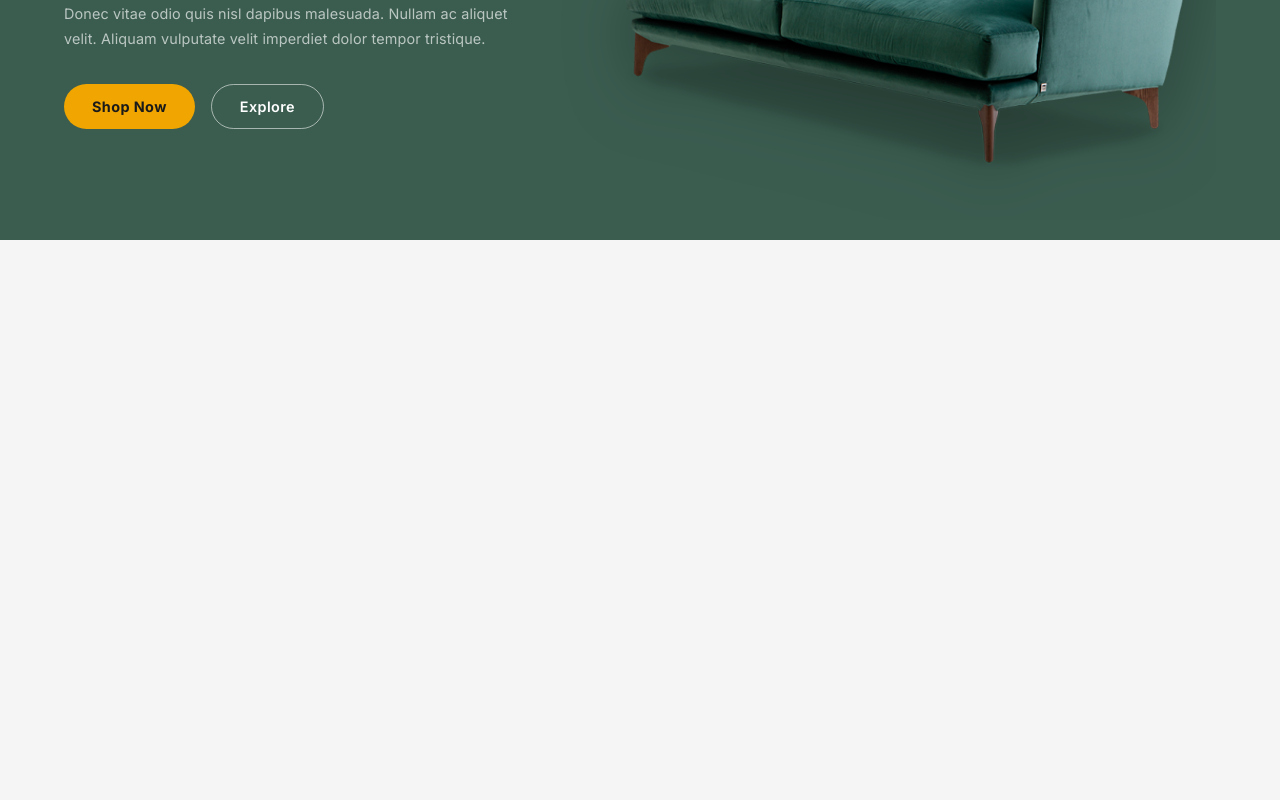
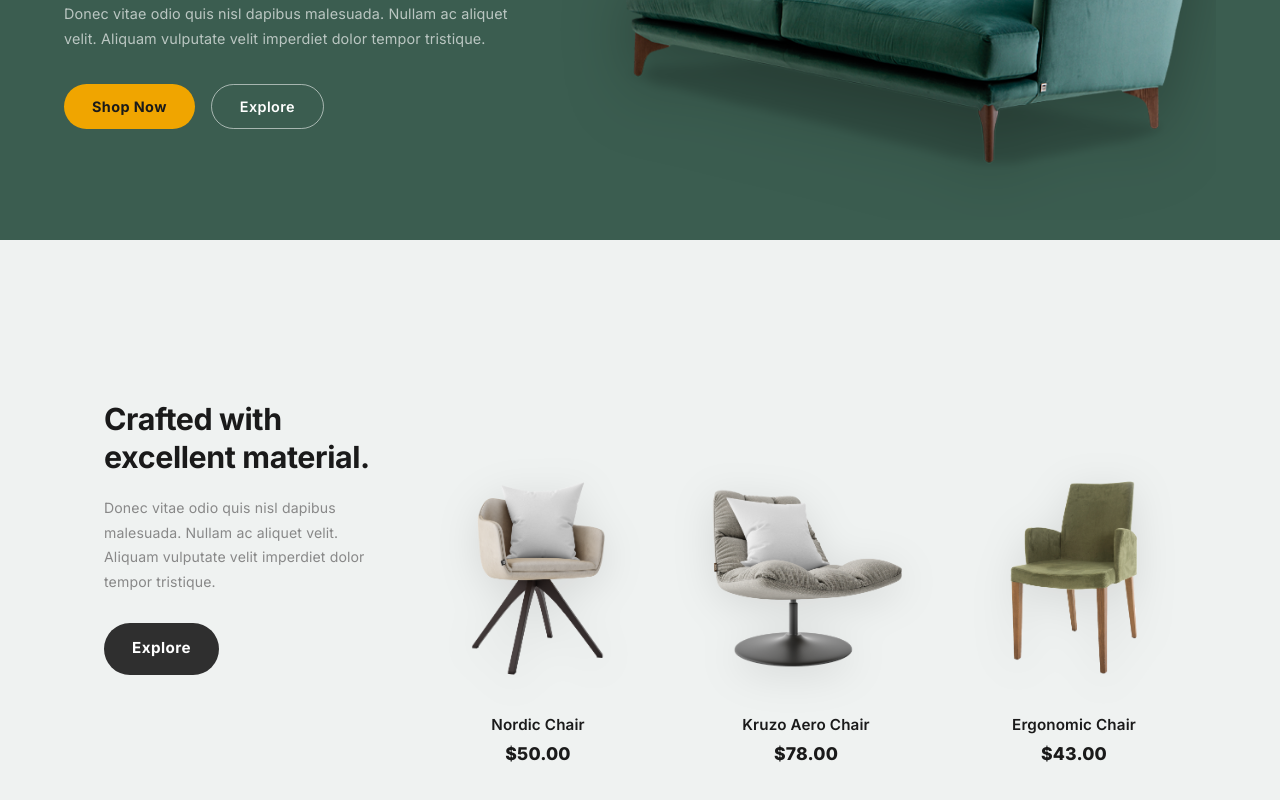
Before and after one commit to MoSalem149/furni, a React (Vite) app: page / in a window 1280 px wide. Shown: the part 304-1104 px from the top of the page. Before the commit the page ends 800 px from the top, so only its background shows below. Built offline with nearby package versions, Linux system fonts and the light colour scheme.

Commit message:
Add FeaturedProducts component and integrate it into Home page

```diff
--- /dev/null
+++ b/src/components/FeaturedProducts.jsx
@@ -0,0 +1,224 @@
+import { Box, Container, Typography, Button, Grid } from "@mui/material";
+import AddIcon from "@mui/icons-material/Add";
+import product1 from "../assets/images/product-1.png";
+import product2 from "../assets/images/product-2.png";
+import product3 from "../assets/images/product-3.png";
+
+const products = [
+  { id: 1, name: "Nordic Chair", price: "$50.00", image: product1 },
+  { id: 2, name: "Kruzo Aero Chair", price: "$78.00", image: product2 },
+  { id: 3, name: "Ergonomic Chair", price: "$43.00", image: product3 },
+];
+
+function ProductCard({ product }) {
+  return (
+    <Box
+      sx={{
+        textAlign: "center",
+        position: "relative",
+        cursor: "pointer",
+        "&:hover .card-bg": { opacity: 1 },
+        "&:hover .add-btn": { opacity: 1, transform: "translateY(0)" },
+        "&:hover .product-img": { transform: "translateY(-12px)" },
+      }}
+    >
+      {/* Card background */}
+      <Box
+        className="card-bg"
+        sx={{
+          position: "absolute",
+          bottom: 60,
+          left: 0,
+          right: 0,
+          height: "65%",
+          backgroundColor: "#d8eae6",
+          borderRadius: 3,
+          opacity: 0,
+          transition: "opacity 0.3s ease",
+          zIndex: 0,
+        }}
+      />
+
+      {/* Product Image */}
+      <Box
+        sx={{
+          position: "relative",
+          zIndex: 1,
+          display: "flex",
+          justifyContent: "center",
+          alignItems: "flex-end",
+          height: 280,
+          mb: 0,
+        }}
+      >
+        <Box
+          component="img"
+          src={product.image}
+          alt={product.name}
+          className="product-img"
+          sx={{
+            maxHeight: 260,
+            width: "100%",
+            objectFit: "contain",
+            transition: "transform 0.3s ease",
+            filter: "drop-shadow(0 8px 20px rgba(0,0,0,0.10))",
+          }}
+        />
+      </Box>
+
+      {/* Add to Cart button */}
+      <Box
+        className="add-btn"
+        sx={{
+          position: "relative",
+          zIndex: 2,
+          display: "flex",
+          justifyContent: "center",
+          mt: "-18px",
+          mb: 1.5,
+          opacity: 0,
+          transform: "translateY(8px)",
+          transition: "opacity 0.3s ease, transform 0.3s ease",
+        }}
+      >
+        <Box
+          sx={{
+            width: 40,
+            height: 40,
+            borderRadius: "50%",
+            backgroundColor: "#1a1a1a",
+            display: "flex",
+            alignItems: "center",
+            justifyContent: "center",
+            color: "#fff",
+            boxShadow: "0 4px 12px rgba(0,0,0,0.2)",
+            "&:hover": { backgroundColor: "#3b5d50" },
+            transition: "background-color 0.2s ease",
+            cursor: "pointer",
+          }}
+        >
+          <AddIcon sx={{ fontSize: 20 }} />
+        </Box>
+      </Box>
+
+      {/* Product Name */}
+      <Typography
+        sx={{
+          fontWeight: 600,
+          fontSize: "0.95rem",
+          fontFamily: "Inter",
+          color: "#1a1a1a",
+          mb: 0.5,
+          position: "relative",
+          zIndex: 1,
+        }}
+      >
+        {product.name}
+      </Typography>
+
+      {/* Price */}
+      <Typography
+        sx={{
+          fontWeight: 800,
+          fontSize: "1.1rem",
+          fontFamily: "Inter",
+          color: "#1a1a1a",
+          position: "relative",
+          zIndex: 1,
+        }}
+      >
+        {product.price}
+      </Typography>
+    </Box>
+  );
+}
+
+export default function FeaturedProducts() {
+  return (
+    <Box sx={{ py: 10, backgroundColor: "#eff2f1" }}>
+      <Container
+        maxWidth="lg"
+        sx={{ px: { xs: 2, sm: 4, md: 6 }, py: { xs: 7, md: 10 } }}
+      >
+        <Grid
+          container
+          spacing={4}
+          alignItems="center"
+          wrap="nowrap"
+          sx={{ flexWrap: { xs: "wrap", md: "nowrap" }, px: { xs: 0, md: 0 } }}
+        >
+          {/* Left Text */}
+          <Grid
+            item
+            sx={{
+              minWidth: { md: 280 },
+              maxWidth: { md: 300 },
+              flexShrink: 0,
+              px: { xs: 0, md: 2 },
+            }}
+          >
+            <Typography
+              sx={{
+                fontWeight: 700,
+                fontSize: "1.9rem",
+                lineHeight: 1.25,
+                mb: 2.5,
+                fontFamily: "Inter",
+                color: "#1a1a1a",
+                letterSpacing: "-0.4px",
+              }}
+            >
+              Crafted with
+              <br />
+              excellent material.
+            </Typography>
+            <Typography
+              sx={{
+                color: "#888",
+                mb: 3.5,
+                lineHeight: 1.75,
+                fontFamily: "Inter",
+                fontSize: "0.88rem",
+              }}
+            >
+              Donec vitae odio quis nisl dapibus malesuada. Nullam ac aliquet
+              velit. Aliquam vulputate velit imperdiet dolor tempor tristique.
+            </Typography>
+            <Button
+              disableElevation
+              variant="contained"
+              sx={{
+                backgroundColor: "#2f2f2f",
+                color: "#fff",
+                borderRadius: "999px",
+                px: 3.5,
+                py: 1.6,
+                textTransform: "none",
+                fontWeight: 700,
+                fontSize: "0.95rem",
+                fontFamily: "Inter",
+                "&:hover": {
+                  backgroundColor: "#1f1f1f",
+                  boxShadow: "none",
+                },
+              }}
+            >
+              Explore
+            </Button>
+          </Grid>
+
+          {/* Product Cards */}
+          {products.map((product) => (
+            <Grid
+              item
+              key={product.id}
+              sx={{ flex: 1, minWidth: 0, px: { xs: 0, md: 2 } }}
+            >
+              <ProductCard product={product} />
+            </Grid>
+          ))}
+        </Grid>
+      </Container>
+    </Box>
+  );
+}
--- a/src/pages/Home.jsx
+++ b/src/pages/Home.jsx
@@ -1,9 +1,11 @@
 import Hero from "../components/Hero";
+import FeaturedProducts from "../components/FeaturedProducts";
 
 export default function Home() {
   return (
     <>
       <Hero />
+      <FeaturedProducts />
     </>
   );
 }
```
